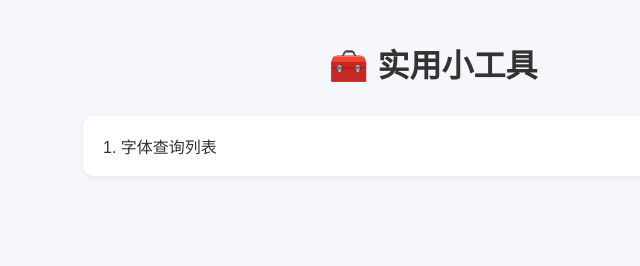
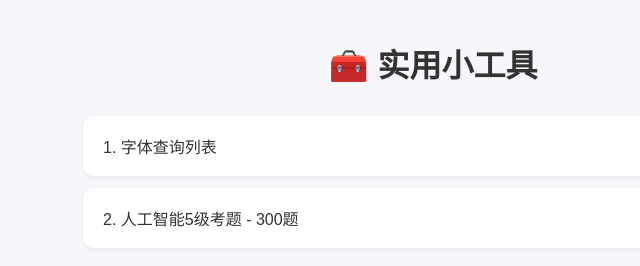
Before and after one commit to shichen-dev/portfolio, a plain HTML site: page Portfolio/Tools/index.html in a window 1280 px wide. Shown: the whole page, without its empty margins (207-847 px from the left). Drawn offline with Linux system fonts and the light colour scheme.

Commit message:
[IM]: 使用工具添加人工智能题库链接

```diff
--- a/Portfolio/Tools/index.html
+++ b/Portfolio/Tools/index.html
@@ -45,6 +45,9 @@
 
       <!-- 你只需要在这里加项目，一行一个！ -->
       <a href="01-font-query/index.html" class="item">1. 字体查询列表</a>
+      <a href="02-ai-trainer-level5-answering" class="item"
+        >2. 人工智能5级考题 - 300题</a
+      >
     </div>
   </body>
 </html>
```
